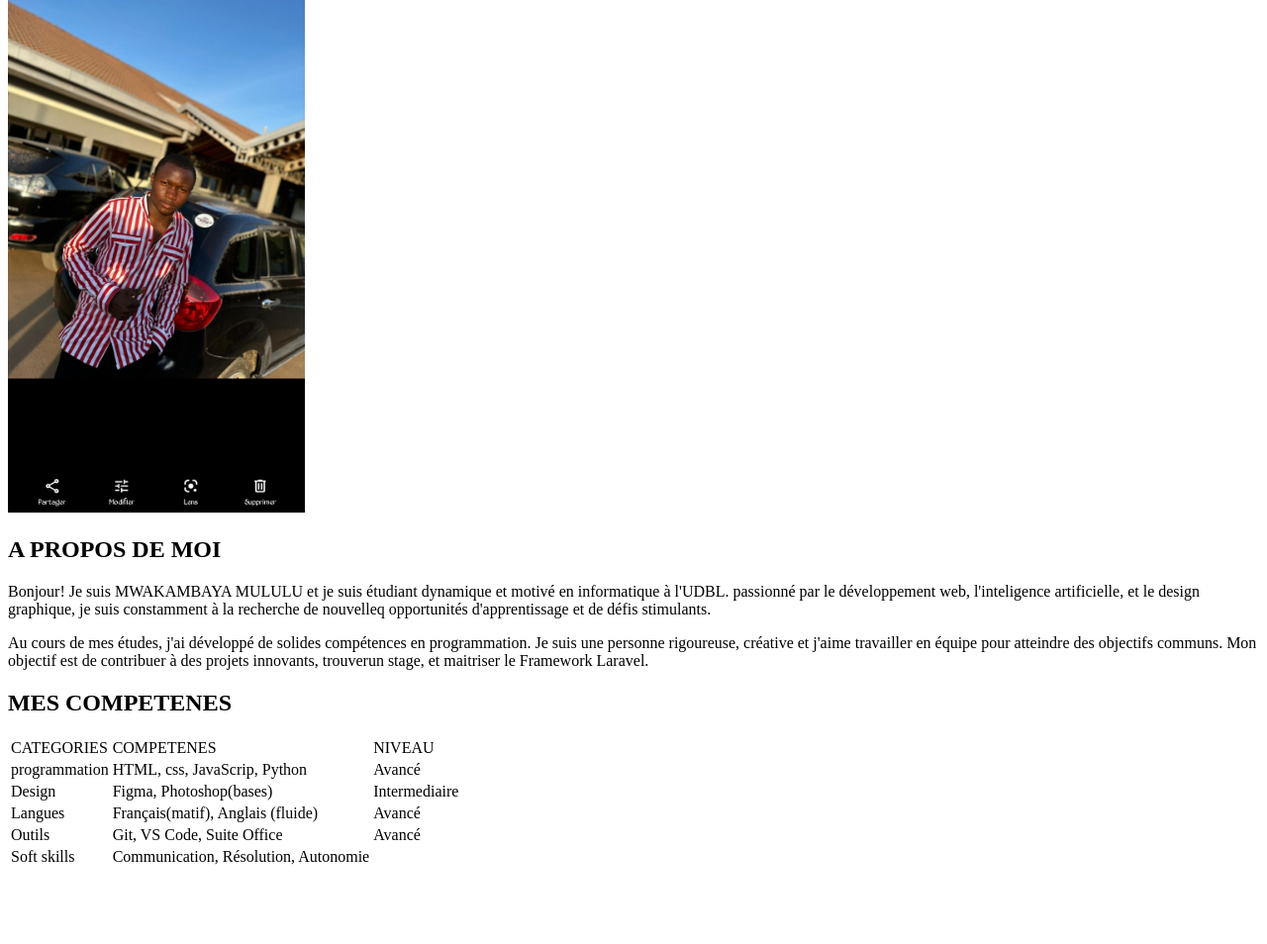
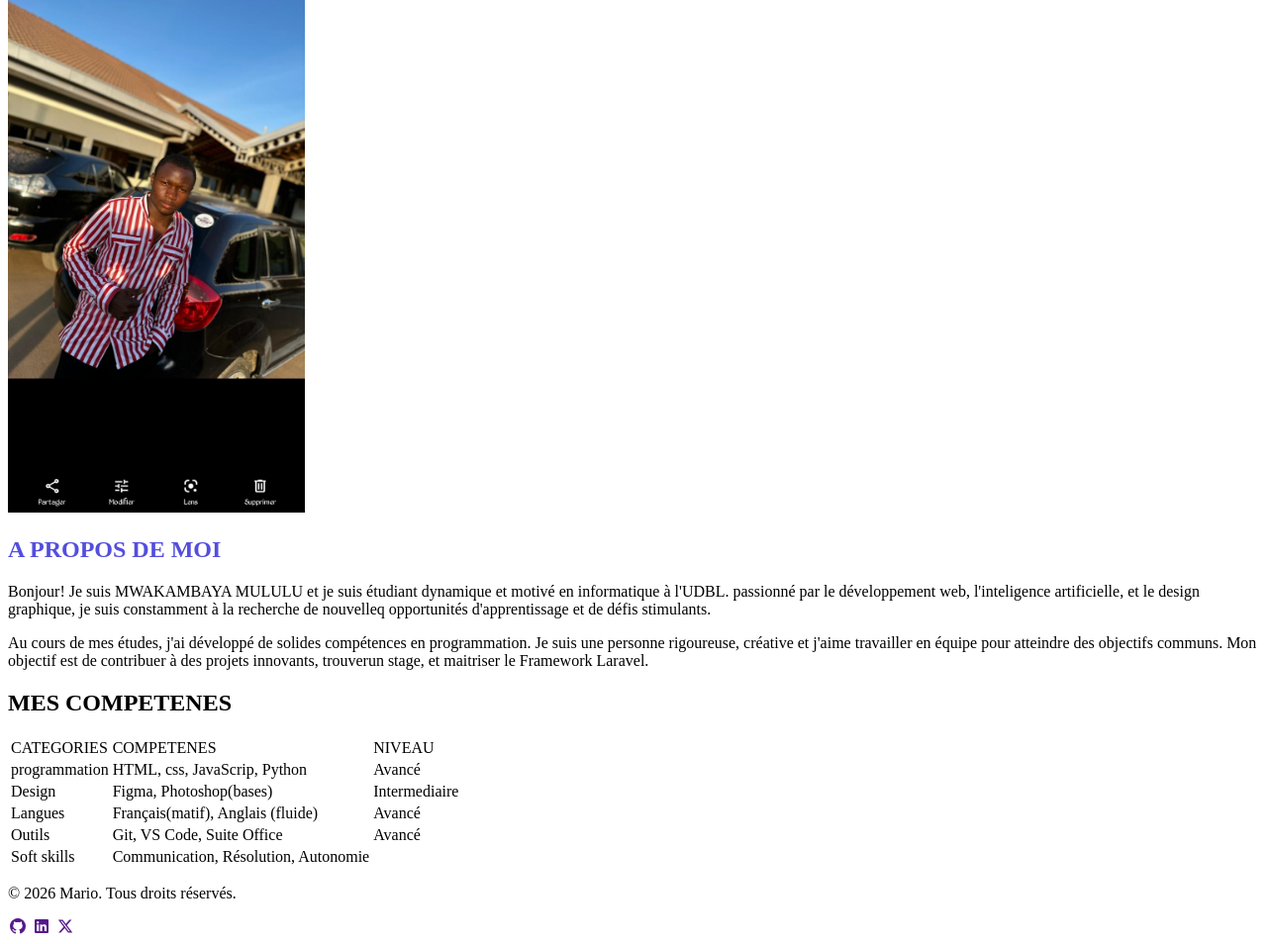
Before and after one commit to mwakambaya-mululu-dieumerci/Mon-portfolio-2026, a plain HTML site: page index.html in a window 1280 px wide. Shown: the part 386-1340 px from the top of the page at 99% size. Before the commit the page ends 1272 px from the top, so only its background shows below. Drawn offline with Linux system fonts and the light colour scheme; files whose address does not match are found by name.

Commit message:
Finir la maquette et initialiser le style css

```diff
--- /dev/null
+++ b/css/style.css
@@ -0,0 +1,13 @@
+:root {
+    --violet-doux: #6C63FF;
+    --violet-fonce: #534EDD;
+    --orange-vif: #FFA726;
+    --gris-tres-fonce: #333;
+    --gris-fonce: #666;
+    --gris-tres-clair: #F8F8F8;
+    --gris-clair: #EEE;
+}
+
+h1 {
+    color: var(--violet-fonce);
+}
--- a/index.html
+++ b/index.html
@@ -4,6 +4,8 @@
     <meta charset="UTF-8">
     <meta name="viewport" content="width=device-width, initial-scale=1.0">
     <title>Mon portfolio</title>
+    <link rel="stylesheet" href="css/style.css">
+    <link rel="stylesheet" href="https://cdnjs.cloudflare.com/ajax/libs/font-awesome/7.0.1/css/all.min.css" integrity="sha512-2SwdPD6INVrV/lHTZbO2nodKhrnDdJK9/kg2XD1r9uGqPo1cUbujc+IYdlYdEErWNu69gVcYgdxlmVmzTWnetw==" crossorigin="anonymous" referrerpolicy="no-referrer" />
 </head>
 <body>
     <header>
@@ -82,7 +84,14 @@
             </div>
         </section>
     </main>
-    <footer></footer>
+    <footer>
+         <p>&copy; 2026 Mario. Tous droits réservés.</p>
+        <div>
+            <a href=""><i class="fa-brands fa-github"></i></a>
+            <a href=""><i class="fa-brands fa-linkedin"></i></a>
+            <a href=""><i class="fa-brands fa-x-twitter"></i></a>
+        </div>
+    </footer>
 
 </body>
 </html>
```
